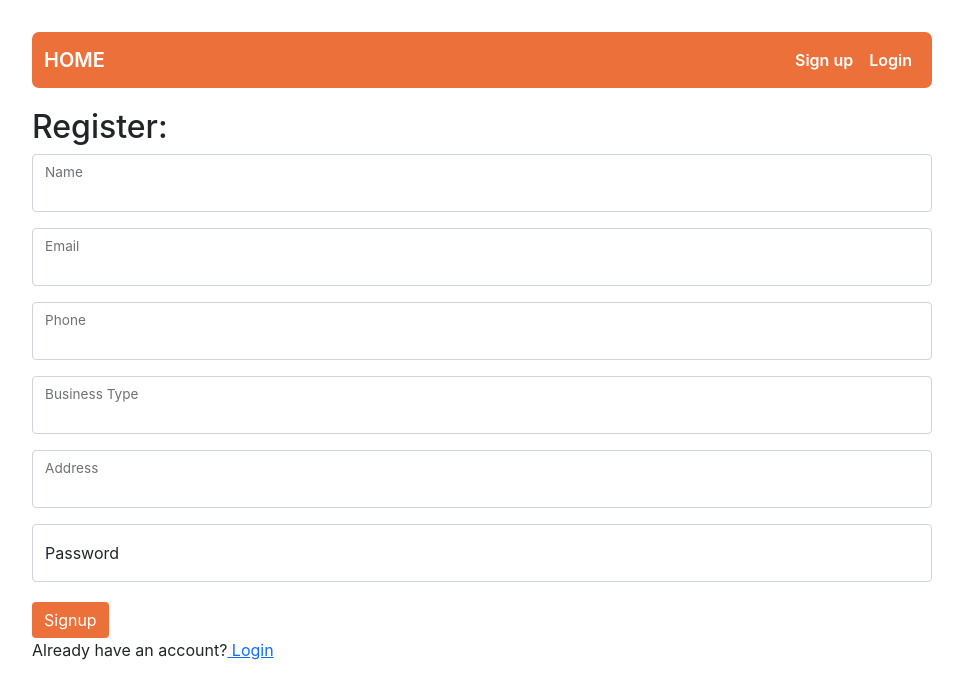
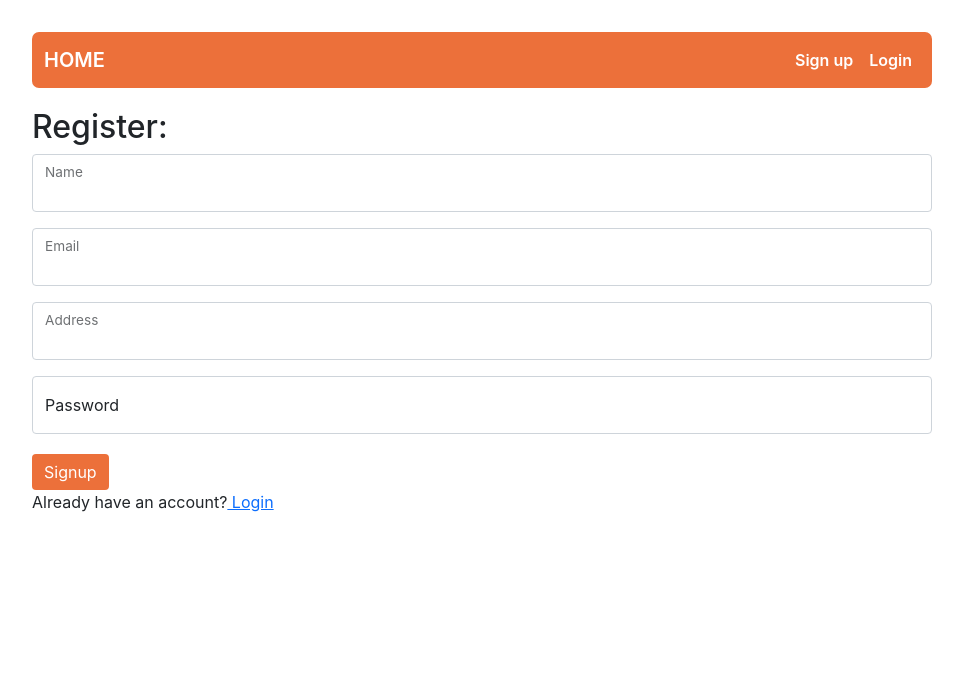
Before and after one commit to Karina-N/plan-your-meetings-client, a React (Create React App) app: page /signup in a window 1280 px wide. Shown: the top 698 px of the page, without its empty margins (158-1121 px from the left). Built offline with nearby package versions, Linux system fonts and the light colour scheme; no server answers.

Commit message:
update user details

```diff
--- a/src/components/auth/Signup.js
+++ b/src/components/auth/Signup.js
@@ -5,16 +5,16 @@ import { Link } from "react-router-dom";
 import authService from "../services/auth-service";
 
 class Signup extends Component {
-  state = { name: "", email: "", password: "", phone: "", business: "", address: "" };
+  state = { name: "", email: "", password: "", address: "" };
 
   handleFormSubmit = (event) => {
     event.preventDefault();
-    const { name, email, password, phone, business, address } = this.state;
+    const { name, email, password, address } = this.state;
 
     authService
-      .signup(name, email, password, phone, business, address)
+      .signup(name, email, password, address)
       .then((createdUser) => {
-        this.setState({ name: "", email: "", password: "", phone: "", business: "", address: "" });
+        this.setState({ name: "", email: "", password: "", address: "" });
         this.props.getUser(createdUser, true);
       })
       .catch((error) => console.log(error));
@@ -52,28 +52,7 @@ class Signup extends Component {
             />
             <label htmlFor="floatingInput">Email</label>
           </div>
-          <div className="form-floating mb-3">
-            <input
-              type="text"
-              className="form-control"
-              id="floatingInput"
-              name="phone"
-              value={this.state.phone}
-              onChange={this.handleChange}
-            />
-            <label htmlFor="floatingInput">Phone</label>
-          </div>
-          <div className="form-floating mb-3">
-            <input
-              type="text"
-              className="form-control"
-              id="floatingInput"
-              name="business"
-              value={this.state.business}
-              onChange={this.handleChange}
-            />
-            <label htmlFor="floatingInput">Business Type</label>
-          </div>
+
           <div className="form-floating mb-3">
             <input
               type="text"
--- a/src/components/user/UserDetails.js
+++ b/src/components/user/UserDetails.js
@@ -3,9 +3,6 @@ import React from "react";
 
 class UserDetails extends React.Component {
   render() {
-    console.log(this.props.user);
-    console.log("DATA", this.props.userData.user);
-
     return (
       <>
         <h3 className="table-header">User Details</h3>
```
